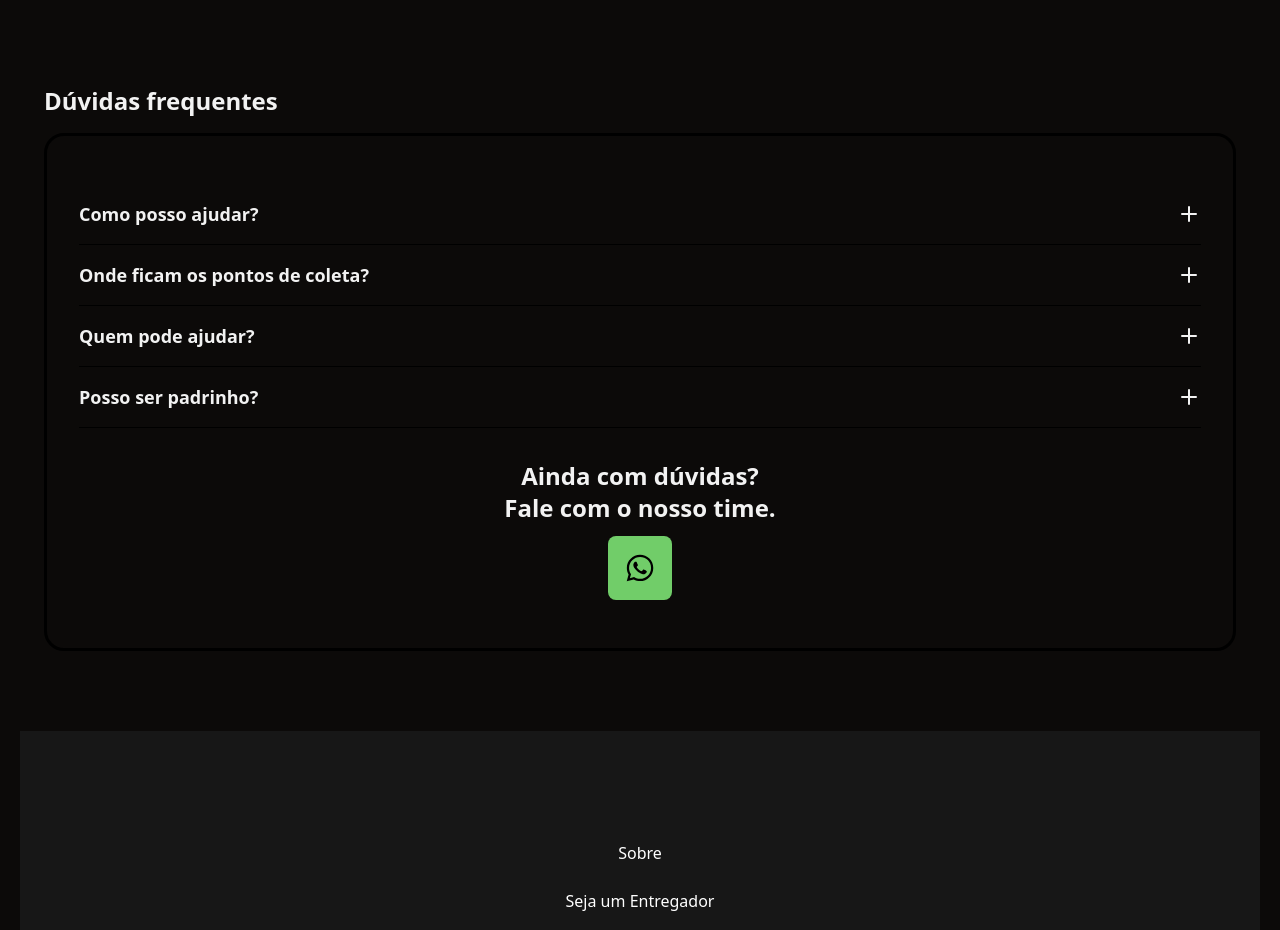
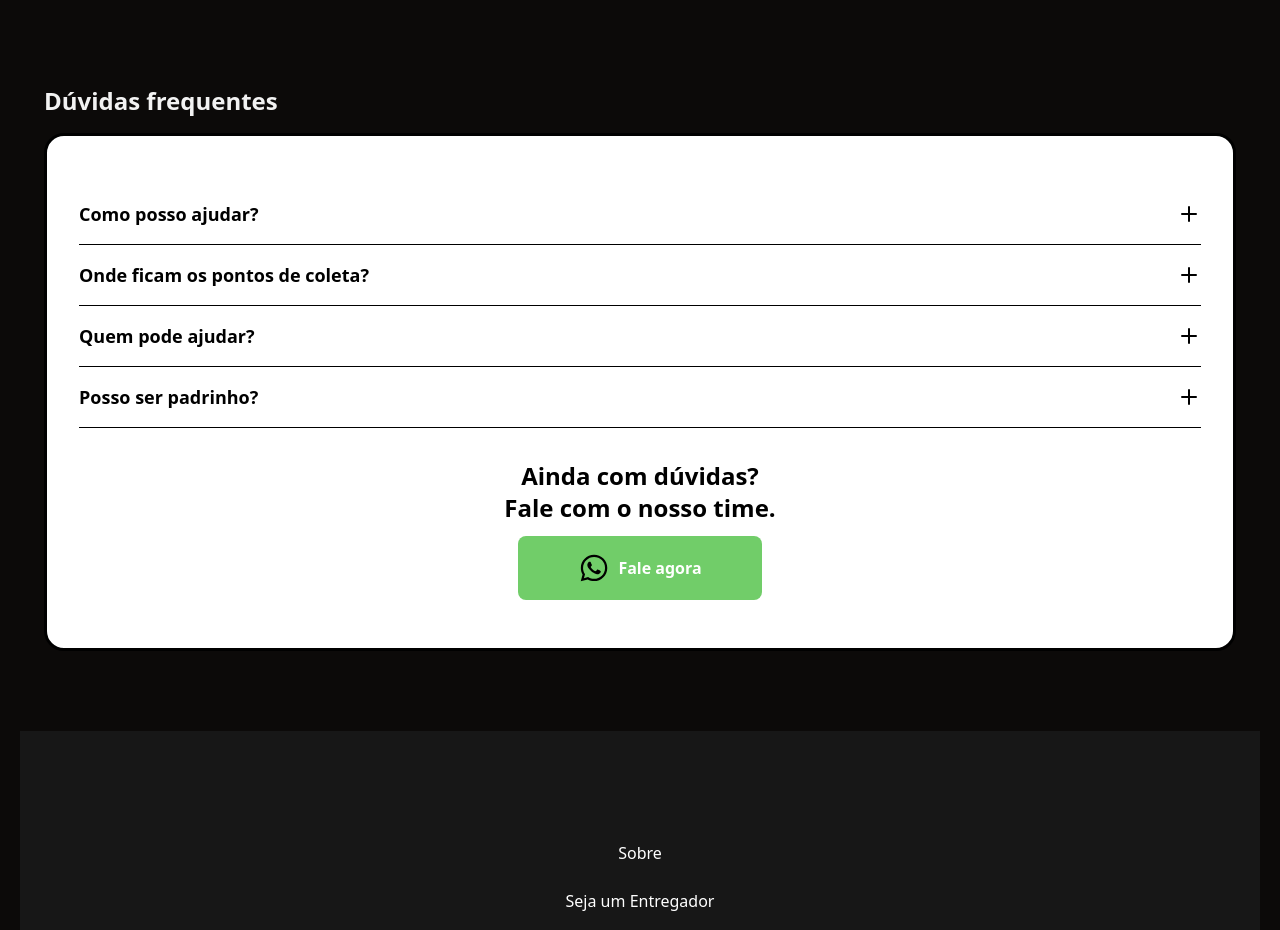
Before and after one commit to lucaoskaique/entregacao-app, a React (Vite) app: page / in a window 1280 px wide. Shown: the part 800-1730 px from the top of the page. Built offline with nearby package versions, Linux system fonts and the light colour scheme.

Commit message:
style: change FAQ background

```diff
--- a/src/components/FAQ.tsx
+++ b/src/components/FAQ.tsx
@@ -47,7 +47,7 @@ export const FAQ = () => {
         Dúvidas frequentes
       </h2>
 
-      <section className="py-12 px-8 border-[3px] border-black rounded-[20px]">
+      <section className="bg-white text-black py-12 px-8 border-[3px] border-black rounded-[20px]">
         <Accordion
           type="single"
           collapsible
@@ -69,8 +69,8 @@ export const FAQ = () => {
         <div className="flex flex-col items-center mt-8 gap-y-3">
           <h3 className="font-bold text-2xl text-center">
             Ainda com dúvidas?<br />Fale com o nosso time.</h3>
-          <button className="bg-wppButton text-white text-base font-bold py-4 px-4 rounded-lg flex items-center gap-x-2">
-            <WhatsappIcon />
+          <button className="px-[60px] bg-wppButton text-white text-base font-bold py-4 px-4 rounded-lg flex justify-center items-center gap-x-2">
+            <WhatsappIcon />Fale agora
           </button>
         </div>
       </section>
```
